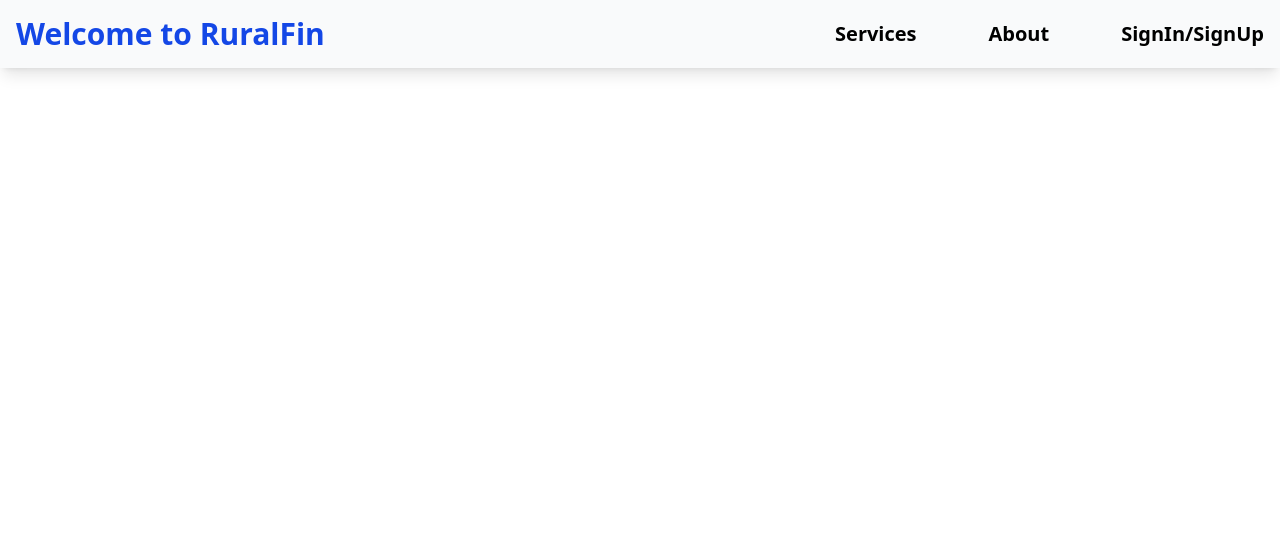
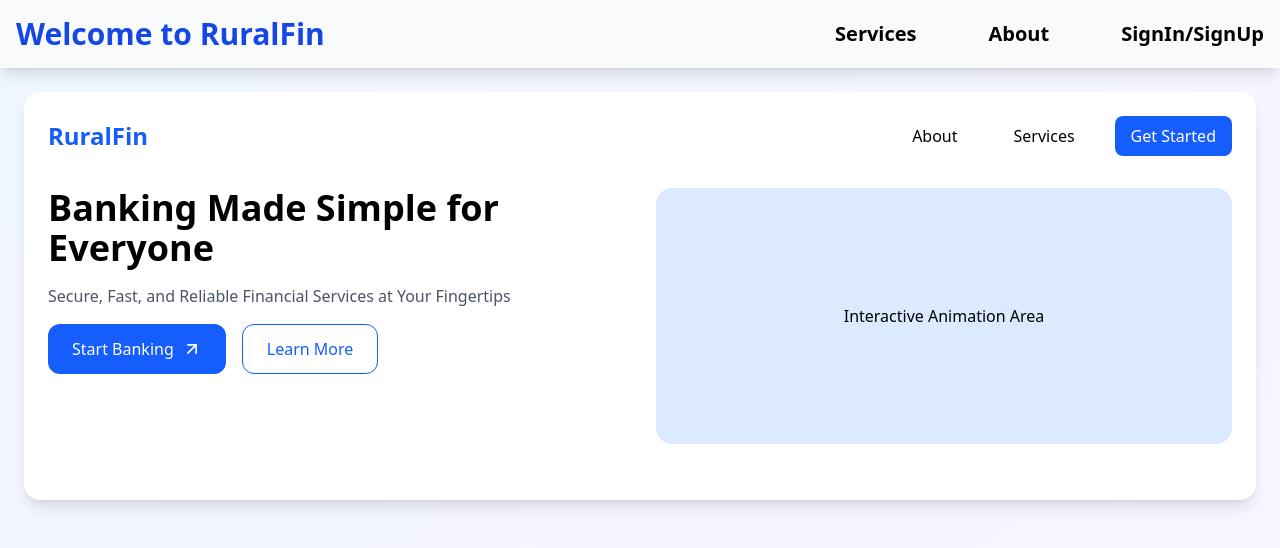
Before and after one commit to Jhil20/Exception-RuralFin, a React (Vite) app in the folder client/: page / in a window 1280 px wide. Shown: the top 548 px of the page. Built offline with nearby package versions, Linux system fonts and the light colour scheme.

Commit message:
landing page

```diff
--- a/client/src/routes/Body.jsx
+++ b/client/src/routes/Body.jsx
@@ -1,16 +1,43 @@
 import React, { useEffect } from "react";
 import { useSelector } from "react-redux";
 import { useNavigate } from "react-router-dom";
+import { ArrowUpRight } from "lucide-react";
 
 const Body = () => {
   const navigate = useNavigate();
   const isSignedIn = useSelector((state) => state.signin.isSignedIn);
 
-  return <div>
-    <div>
+  return (
+    <div className="w-full min-h-screen bg-gradient-to-br from-blue-50 to-purple-50 p-6 space-y-8">
+      {/* Landing Page */}
+      <div className="rounded-2xl bg-white p-6 shadow-lg">
+        <div className="flex justify-between items-center mb-8">
+          <div className="text-2xl font-bold text-blue-600">RuralFin</div>
+          <div className="flex gap-6">
+            <button className="px-4 py-2 rounded-lg hover:bg-blue-50">About</button>
+            <button className="px-4 py-2 rounded-lg hover:bg-blue-50">Services</button>
+            <button className="px-4 py-2 bg-blue-600 text-white rounded-lg">Get Started</button>
+          </div>
+        </div>
 
+        <div className="grid grid-cols-2 gap-8 mb-8">
+          <div className="space-y-4">
+            <h1 className="text-4xl font-bold">Banking Made Simple for Everyone</h1>
+            <p className="text-gray-600">Secure, Fast, and Reliable Financial Services at Your Fingertips</p>
+            <div className="flex gap-4">
+              <button className="px-6 py-3 bg-blue-600 text-white rounded-xl flex items-center gap-2">
+                Start Banking <ArrowUpRight size={20} />
+              </button>
+              <button className="px-6 py-3 border border-blue-600 text-blue-600 rounded-xl">Learn More</button>
+            </div>
+          </div>
+          <div className="bg-blue-100 rounded-2xl h-64 flex items-center justify-center">
+            Interactive Animation Area
+          </div>
+        </div>
+      </div>
     </div>
-  </div>;
+  );
 };
 
 export default Body;
```
Also changed, not shown: 1 other file (tests, documents, lock files or other folders).
